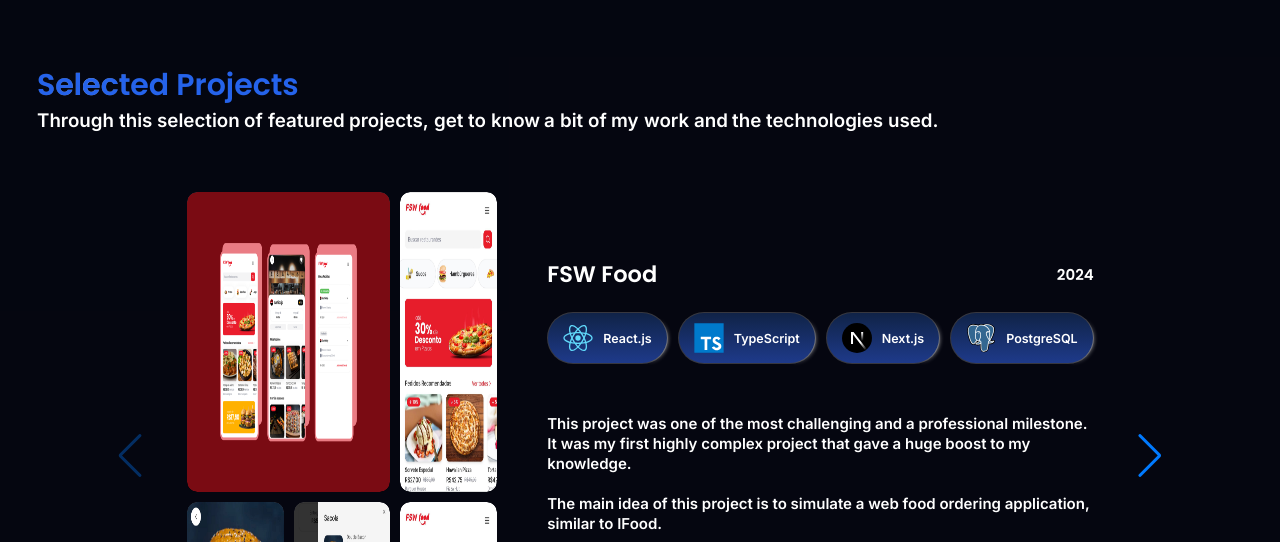
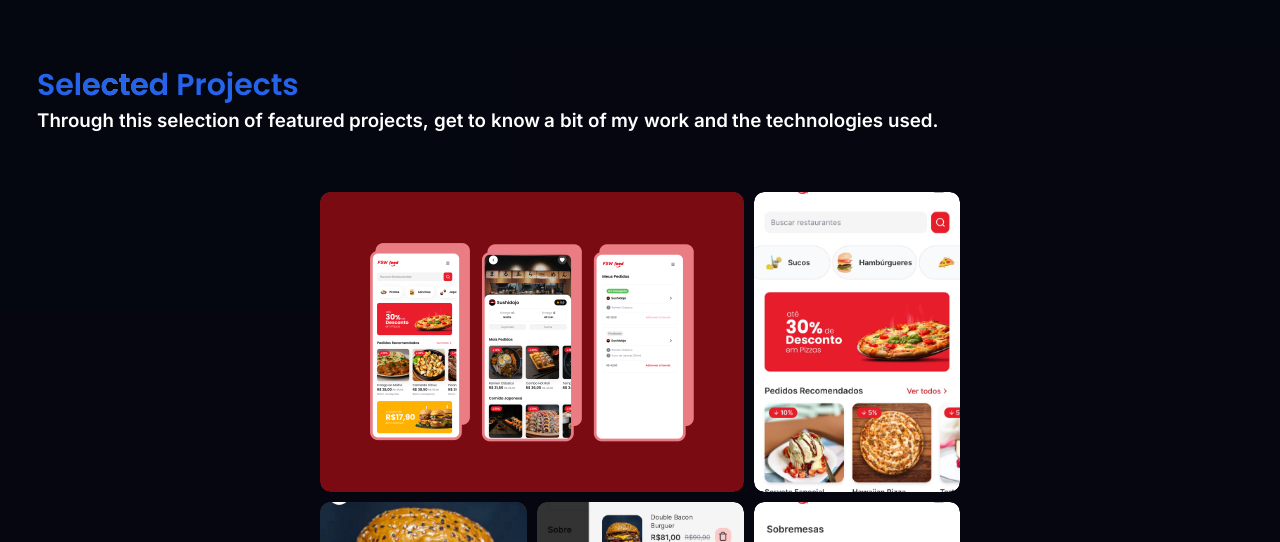
Before and after one commit to CristopherMartarello/portfolio, a Next.js app: page /en in a window 1280 px wide. Shown: the part 2230-2772 px from the top of the page. Built offline with nearby package versions, Linux system fonts and the light colour scheme.

Commit message:
feat: add responsive treatment to ProjectsSection

```diff
--- a/app/[locale]/globals.css
+++ b/app/[locale]/globals.css
@@ -121,3 +121,29 @@ a {
     @apply bg-background text-foreground;
   }
 }
+
+.custom-swiper-pagination .swiper-pagination-bullets {
+  display: flex;
+  justify-content: center;
+  gap: 10px;
+  margin-top: 2rem;
+}
+
+.custom-swiper-pagination .swiper-pagination-bullet {
+  width: 12px;
+  height: 12px;
+  background: #d4d4d8;
+  opacity: 1;
+  border-radius: 50%;
+  transition: all 0.3s ease;
+}
+
+.custom-swiper-pagination .swiper-pagination-bullet:hover {
+  transform: scale(1.2);
+  background-color: #a1a1aa;
+}
+
+.custom-swiper-pagination .swiper-pagination-bullet-active {
+  background-color: #3B82F6;
+  transform: scale(1.4);
+}
--- a/app/components/Button.tsx
+++ b/app/components/Button.tsx
@@ -13,10 +13,24 @@ const Button = ({
 }: ButtonProps) => {
   return (
     <button
-      className={`px-8 py-4 ${bgColor} hover:cursor-pointer hover:bg-brand-blue-500 text-white transition duration-200 ease-linear flex items-center gap-4 ${className}`}
+      className={`
+        px-6 py-3 md:px-8 md:py-4
+        ${bgColor}
+        hover:cursor-pointer hover:bg-brand-blue-500
+        text-white transition duration-200 ease-linear
+        flex items-center gap-2 sm:gap-3 md:gap-4
+        rounded-lg
+        ${className}
+      `}
     >
-      {icon}
-      <span className="font-semibold text-xl">{text}</span>
+      {icon && (
+        <span className="w-6 h-6 md:w-8 md:h-8 flex items-center justify-center">
+          {icon}
+        </span>
+      )}
+      <span className="font-semibold text-base md:text-xl">
+        {text}
+      </span>
     </button>
   );
 };
--- a/app/components/HoverBorderGradientEffect.tsx
+++ b/app/components/HoverBorderGradientEffect.tsx
@@ -16,10 +16,12 @@ export function HoverBorderGradientEffect({
       <HoverBorderGradient
         containerClassName="rounded-full"
         as="button"
-        className="dark:bg-gradient-to-b dark:from-[#102347] dark:to-[#1E3A8A] bg-gradient-to-b from-[#1E3A8A] to-[#2563EB] dark:text-white flex gap-2 items-center space-x-2"
+        className="dark:bg-gradient-to-b dark:from-[#102347] dark:to-[#1E3A8A] bg-gradient-to-b from-[#1E3A8A] to-[#2563EB] dark:text-white flex items-center gap-3 py-3 px-6 text-base md:text-xl font-semibold"
       >
-        {icon}
-        <span className="font-semibold text-xl">{title}</span>
+        <div className="w-[2rem] h-[2rem] sm:w-[2rem] sm:h-[2rem] md:w-[4rem] md:h-[4rem] flex items-center justify-center">
+          {icon}
+        </div>
+        <span className="whitespace-nowrap">{title}</span>
       </HoverBorderGradient>
     </div>
   );
--- a/app/components/ProjectsSection.tsx
+++ b/app/components/ProjectsSection.tsx
@@ -10,7 +10,7 @@ const ProjectsSection = () => {
   return (
     <div
       id="projects"
-      className="h-[100vh] w-full flex flex-col dark:bg-brand-dark-blue/[0.90] bg-brand-blue-50 antialiased relative overflow-hidden"
+      className="min-h-screen w-full flex flex-col dark:bg-brand-dark-blue/[0.90] bg-brand-blue-50 antialiased relative overflow-hidden"
     >
       <Container>
         <div className="flex gap-4 mt-10 md:mt-24 lg:mt-40">
@@ -18,7 +18,7 @@ const ProjectsSection = () => {
             text={t("title_shiny_1")}
             disabled={false}
             speed={2}
-            className="font-poppins text-5xl font-semibold"
+            className="font-poppins text-3xl md:text-4xl lg:text-4xl xl:text-5xl font-semibold"
           />
         </div>
         <BlurText
@@ -26,7 +26,7 @@ const ProjectsSection = () => {
           delay={30}
           animateBy="words"
           direction="bottom"
-          className="text-3xl my-4 font-semibold"
+          className="text-xl md:text-2xl lg:text-2xl xl:text-3xl my-4 font-semibold"
         />
       </Container>
       <SwiperEffect />
--- a/app/components/Swiper.tsx
+++ b/app/components/Swiper.tsx
@@ -37,19 +37,18 @@ export const SwiperEffect = () => {
   const t = useTranslations("ProjectsSection");
 
   return (
+    <>
       <Swiper
         modules={[Navigation, Pagination, Scrollbar, Autoplay, A11y]}
         spaceBetween={50}
         slidesPerView={1}
-      navigation={{}}
+        pagination={{clickable: true}}
         fadeEffect={{ crossFade: true }}
         speed={1500}
-      scrollbar={{ draggable: true }}
-      onSwiper={(swiper) => console.log(swiper)}
-      onSlideChange={() => console.log("slide change")}
-      className="w-10/12"
+        className="w-10/12 custom-swiper-pagination"
       >
-      <SwiperSlide className="px-32">
+
+        <SwiperSlide className="md:px-32">
           <WobbleCardEffect
             images={imagesFood}
             stacks={<FswFoodsStacks />}
@@ -60,7 +59,7 @@ export const SwiperEffect = () => {
             githubLink={"https://github.com/CristopherMartarello/fsw-foods.git"}
           />
         </SwiperSlide>
-      <SwiperSlide className="px-32">
+        <SwiperSlide className="md:px-32">
           <WobbleCardEffect
             images={imagesFinance}
             stacks={<FswFinanceAiStacks />}
@@ -71,7 +70,7 @@ export const SwiperEffect = () => {
             githubLink="https://github.com/CristopherMartarello/fsw-finance-ai.git"
           />
         </SwiperSlide>
-      <SwiperSlide className="px-32">
+        <SwiperSlide className="md:px-32">
           <WobbleCardEffect
             images={imagesBankBoost}
             stacks={<BankboostStacks />}
@@ -82,7 +81,7 @@ export const SwiperEffect = () => {
             githubLink="https://github.com/CristopherMartarello/bank-boost.git"
           />
         </SwiperSlide>
-      <SwiperSlide className="px-32">
+        <SwiperSlide className="md:px-32">
           <WobbleCardEffect
             images={imagesCloudBoost}
             stacks={<CloudboostStacks />}
@@ -93,7 +92,7 @@ export const SwiperEffect = () => {
             githubLink="https://github.com/CristopherMartarello/cloud-boost.git"
           />
         </SwiperSlide>
-      <SwiperSlide className="px-32">
+        <SwiperSlide className="md:px-32">
           <WobbleCardEffect
             images={imagesQuiz}
             stacks={<QuizStacks />}
@@ -105,5 +104,6 @@ export const SwiperEffect = () => {
           />
         </SwiperSlide>
       </Swiper>
+    </>
   );
 };
--- a/app/components/WobbleCardEffect.tsx
+++ b/app/components/WobbleCardEffect.tsx
@@ -32,35 +32,39 @@ export function WobbleCardEffect({
 }: LayoutGridEffectProps) {
   const t = useTranslations("ProjectsSection");
   return (
-    <div className="flex py-20 space-x-20">
-      <div className="grid grid-cols-2 lg:grid-cols-3 gap-4 max-w-7xl mx-auto w-full">
+    <div className="flex flex-col 2xl:flex-row py-10 md:py-20 2xl:space-x-20 gap-y-12">
+      {/* grid de imagens */}
+      <div className="grid grid-cols-1 sm:grid-cols-2 lg:grid-cols-3 gap-4 max-w-5xl mx-auto w-full">
         {images.map((image, index) => (
           <ImageCard
             key={index}
             src={image.src}
             alt={image.alt}
-            objectFit="fit"
-            className={image.className}
+            objectFit="cover"
+            className={`${index === 0 ? 'block' : 'hidden lg:block'
+              } ${image.className}`}
             priority={index === 0}
           />
         ))}
       </div>
-      <div className="flex flex-col w-full py-28 font-semibold">
+
+      {/* texto e botões */}
+      <div className="flex flex-col w-full py-10 2xl:py-28 font-semibold">
         <div className="flex w-full justify-between items-center font-semibold">
-          <h1 className="font-poppins text-4xl dark:text-white text-zinc-800">
+          <h1 className="font-poppins text-2xl md:text-3xl lg:text-3xl xl:text-4xl dark:text-white text-zinc-800">
             {title}
           </h1>
-          <p className="font-poppins text-2xl dark:text-white text-zinc-800">
+          <p className="font-poppins text-xl md:text-2xl lg:text-2xl xl:text-2xl dark:text-white text-zinc-800">
             {date}
           </p>
         </div>
-        <div className="flex items-center gap-4 my-10">{stacks}</div>
-        <div className="mt-10 text-2xl flex flex-grow whitespace-pre-line dark:text-white text-zinc-800">
+        <div className="flex flex-wrap items-center gap-4 my-10">{stacks}</div>
+        <div className="mt-10 text-lg md:text-xl lg:text-xl xl:text-2xl flex flex-grow whitespace-pre-line dark:text-white text-zinc-800">
           {description}
         </div>
-        <div className="flex items-center gap-6">
+        <div className="flex items-center gap-6 mt-10">
           <Link
-            href={`${projectLink}`}
+            href={projectLink}
             target="_blank"
             rel="noopener noreferrer"
           >
@@ -70,7 +74,7 @@ export function WobbleCardEffect({
             />
           </Link>
           <Link
-            href={`${githubLink}`}
+            href={githubLink}
             target="_blank"
             rel="noopener noreferrer"
           >
```
Lines whose indentation alone changed are shown as unchanged.
